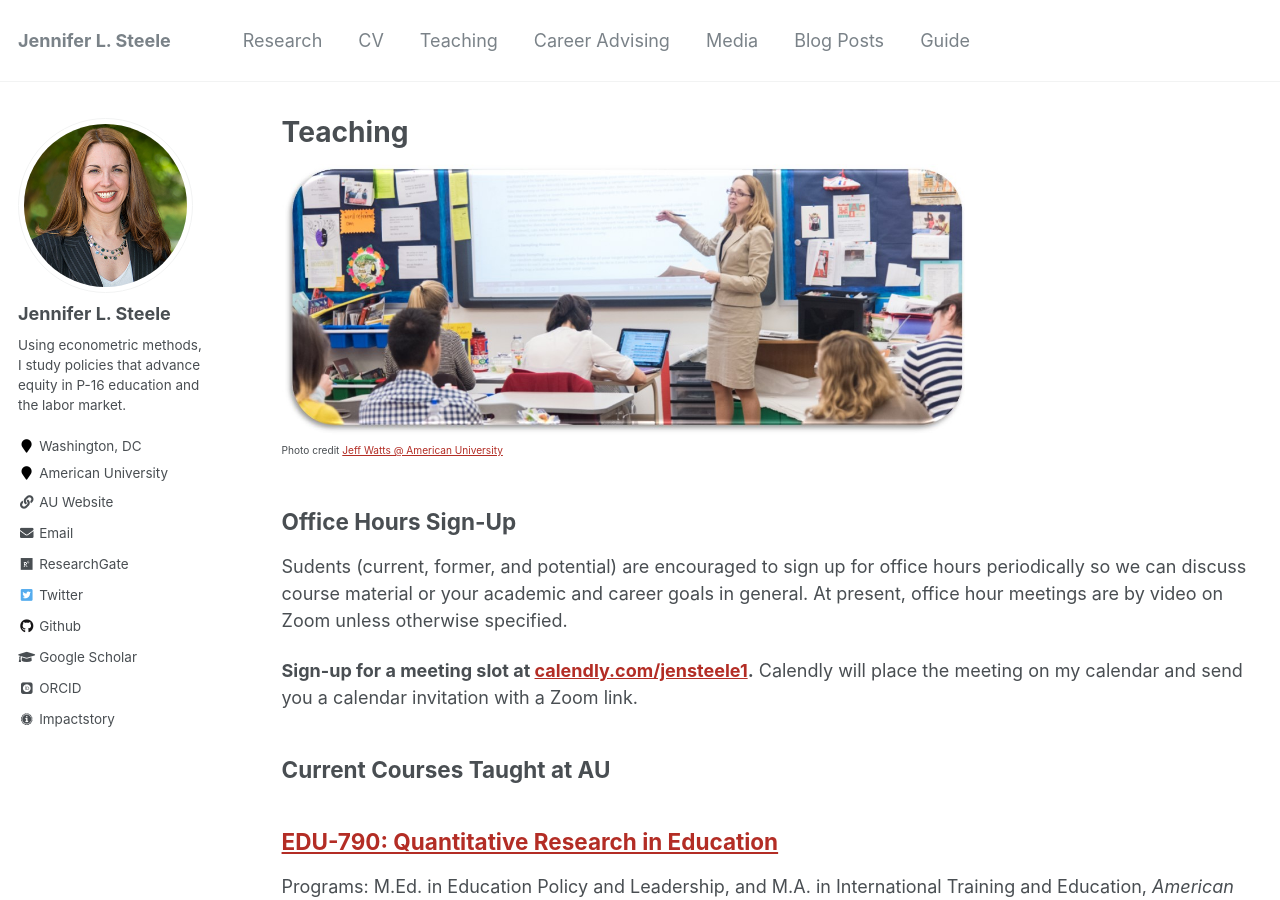
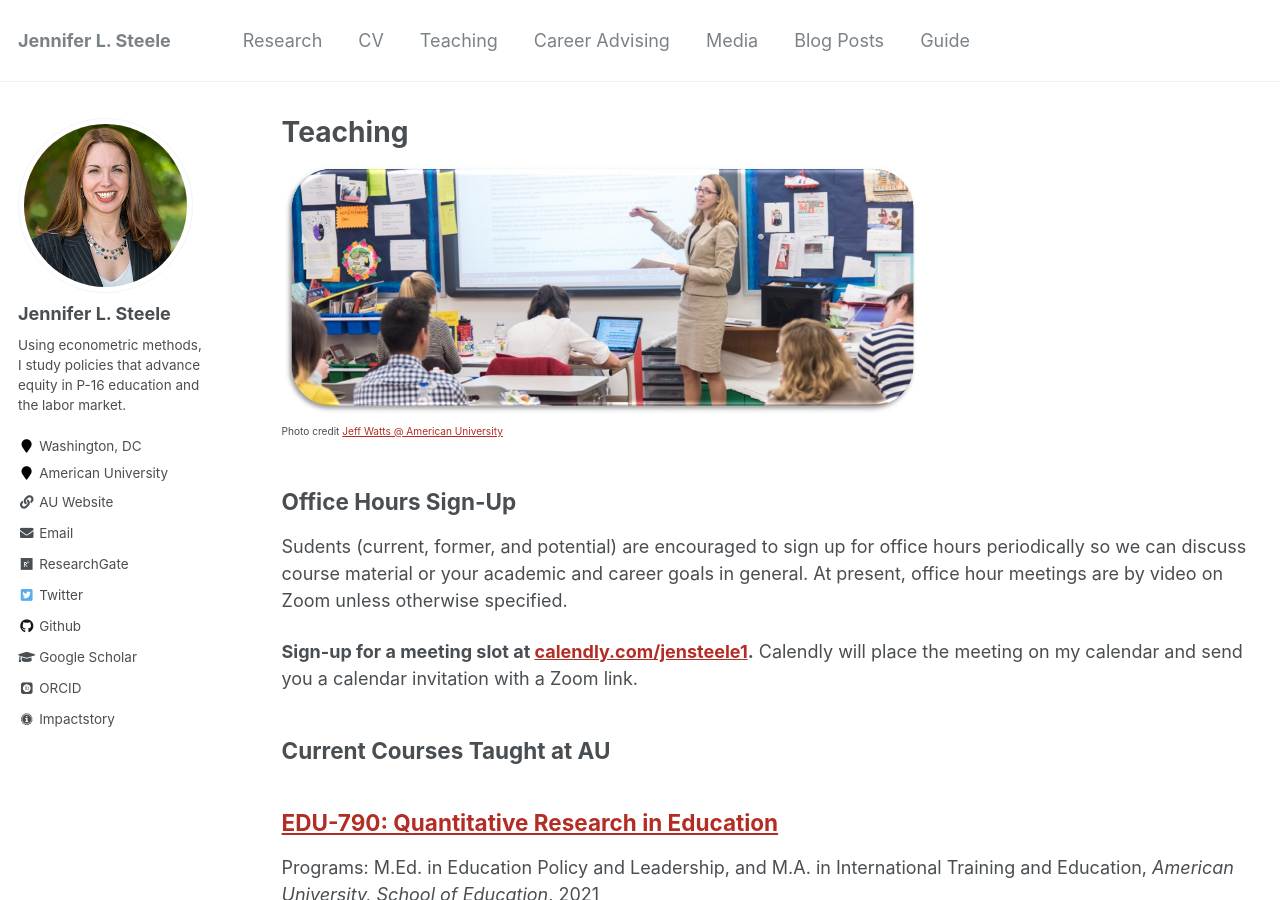
Before and after one commit to jensteele1/jensteele1.github.io, a Jekyll site: the page built from _pages/teaching.md, in a window 1280 px wide and 900 px high. Built offline with Jekyll 4.4.1, drawn with Linux system fonts in a browser that asks for light colours; some web fonts are replaced.

Commit message:
Update teaching.md

```diff
--- a/_pages/teaching.md
+++ b/_pages/teaching.md
@@ -4,7 +4,7 @@
 permalink: /teaching/
 author_profile: true
 ---
-![Prof. Steele Teaching AU EPL Students 2016](/images/Steele_AU_2016.jpg){:height="70%" width="70%"}
+![Prof. Steele Teaching AU EPL Students 2016](/images/Steele_AU_2016.jpg){:height="65%" width="65%"}
 <sub><sup>Photo credit [Jeff Watts @ American University](https://www.linkedin.com/in/jeff-watts-11823630/)</sup></sub>
 
 ## Office Hours Sign-Up
```
